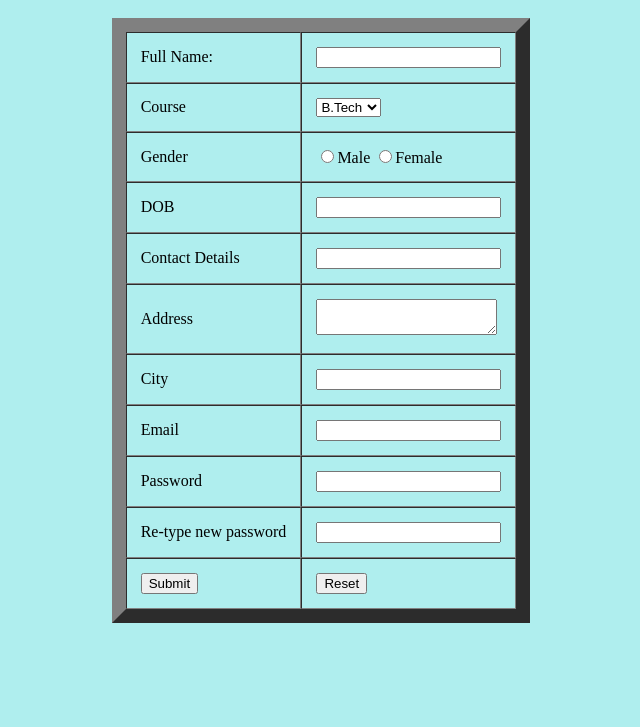
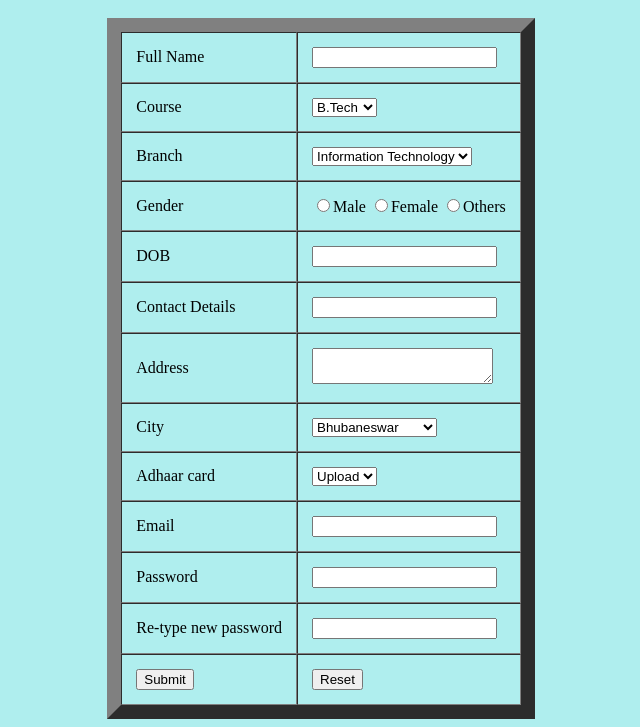
Before and after one commit to RajashreePraharaj/Registration-Form, a plain HTML site: page index.html in a window 1280 px wide. Shown: the part 96-823 px from the top of the page, without its empty margins (319-959 px from the left). Before the commit the page ends 800 px from the top, so only its background shows below. Drawn offline with Linux system fonts and the light colour scheme.

Commit message:
updated10

```diff
--- a/index.html
+++ b/index.html
@@ -4,41 +4,66 @@
     <meta charset="UTF-8" />
     <meta http-equiv="X-UA-Compatible" content="IE=edge" />
     <meta name="viewport" content="width=device-width, initial-scale=6.0" />
+
     <title>Registration Form</title>
+
   </head>
   <body style="background-color:paleturquoise;" >
       <h2 Align="center"><font size="6"><i><u>REGISTRATION FORM<br><strong>(Date:-01-05-2022 to 10-05-2022)</strong></h1></font></i></u>
     <table border="14" align="center" cellpadding="14"cellspacing="0">
+
       <tr>
-        <td>Full Name:</td>
+        <td>Full Name</td>
         <td><input type:"text" placeholder=" "></td>
       </tr>
 
         <td>Course</td>
         <td>
-          <select>
-            <option>B.Tech</B></option>
+          <label><select>
+            <option>B.Tech</option>
             <option>M.Tech</option>
             <option>MBA</option>
 
           </select>
         </td>
       </tr>
+
+
+      <td>Branch</td>
+      <td>
+        <label><select>
+          <option>Information Technology</option>
+          <option>Computer Science</option>
+          <option>Mechnical</option>
+          <option>Electrical</option>
+          <option>Human Resources</option>
+          <option>Marketing</optio<option>Delhi</option>
+          <option>Entrepreneurship</optio<option>Delhi</option>
+          <option>Consulting</option>
+        </select>
+
+
       <tr>
         <td>Gender</td>
         <td>
           <input type="radio" name="gender" />Male
           <input type="radio" name="gender" />Female
+          <input type="radio" name="gender" />Others
         </td>
       </tr>
+
+
       <tr>
         <td>DOB</td>
         <td><input type=" "</td>
       </tr>
+
+
       <tr>
         <td>Contact Details</td>
         <td><input type=" " placeholder=" "</td>
       </tr>
+
 
       <tr>
         <td>Address</td>
@@ -47,33 +72,58 @@
         </td>
       </tr>
 
-      <tr>
+
       <td>City</td>
-      <td><input type="City" placeholder=" "</td>
-            </tr>
-            </td>
+      <td>
+        <label><select>
+          <option>Bhubaneswar</option>
+          <option>Delhi</option>
+          <option>Indore</option>
+          <option>Pune</option>
+          <option>UP</optio<option>Delhi</option>
+          <option>Uttarakhand</optio<option>Delhi</option>
+          <option>Banagalore</option>
+        </select>
 
 
-      <tr>
+        <tr>
+        <td>Adhaar card</td>
+        <td>
+          <label><select>
+            <option>Upload</option></select>
+        </tr>
+
+
+       <tr>
         <td>Email</td>
         <td><input type="email" placeholder=" "</td>
       </tr>
+
+
       <tr>
         <td>Password</td>
         <td><input type="password"</td>
       </tr>
+
+
       <tr>
         <td>Re-type new password</td>
         <td><input type="password"</td>
       </tr>
+
+
       <tr>
           <td>
               <button type="submit">Submit</button>
 
           </td>
+
+
           <td>
             <button type="reset">Reset</button>
           </td>
+
+
       </tr>
     </table>
   </body>
```
